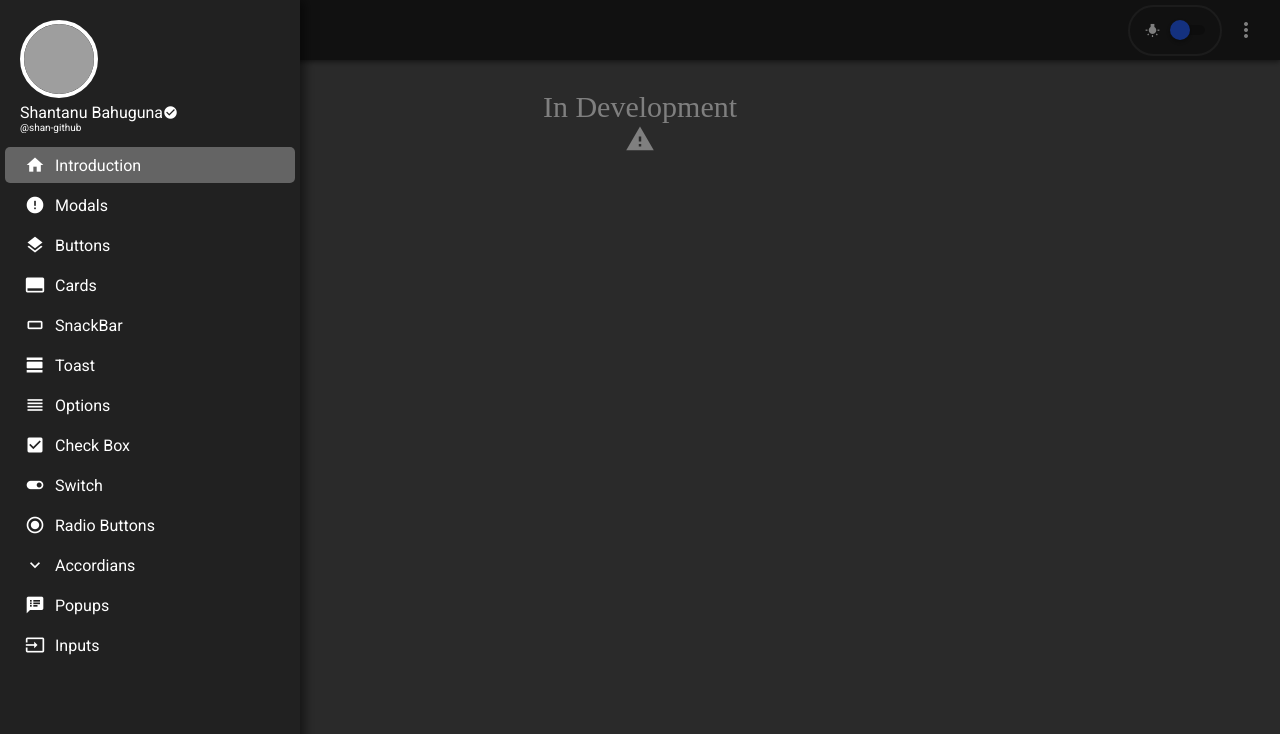
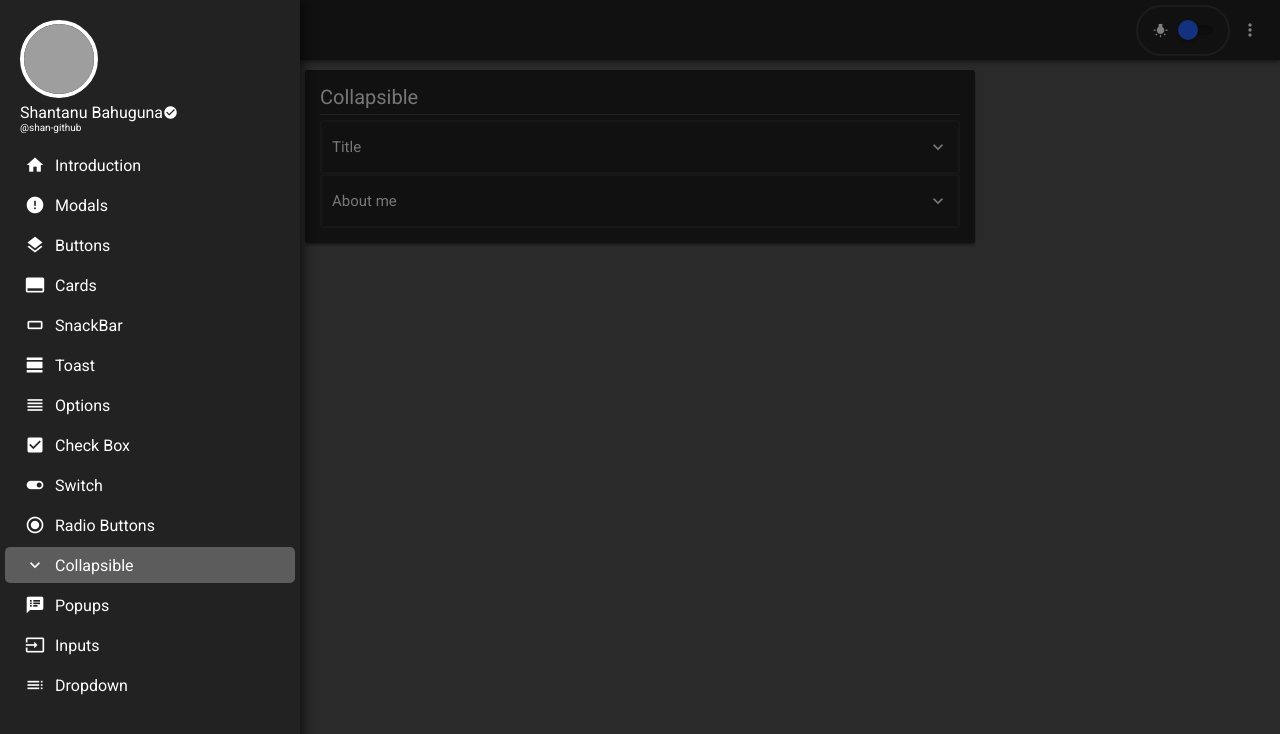
Before and after one commit to shan-github/Material-Components, a plain HTML site: page index.html in a window 1280 px wide. Both pictures are taken after a click on the element 30 px from the left and 29 px from the top of the page. Drawn offline with nearby package versions, Linux system fonts and the light colour scheme; grey boxes are pictures that could not be loaded.

Commit message:
Add files via upload

```diff
--- a/components/components.js
+++ b/components/components.js
@@ -15,7 +15,8 @@ $(document).ready(() => {
     $('.trans-material-btn'),
     $('.option li'),
     $('#icon'),
-    $('#drawer li')
+    $('#drawer li'),
+    $('.collapsible .title')
     // $('.switch-button')
     // $('.card')
   ])
@@ -35,6 +36,7 @@ const init = () => {
   createCheckMark()
   createSwitch()
   createRadio()
+  createAccordians()
   $('input').each((i, elm) => {
     elm.value = $(elm.parentElement)
       .text()
@@ -347,11 +349,25 @@ $('.checkbox').on('click', e => {
 $('.switch').on('change', e => {
   e.stopPropagation()
   const target = e.currentTarget,
-    input = target.children[0],
-    button = target.children[1].firstElementChild,
-    track = target.children[1]
+    input = target.children[0]
   // console.log(input.checked  )
-  if (input.checked) {
+  toggleSwitch(target, input.checked)
+})
+const createSwitch = () => {
+  let track = document.createElement('span'),
+    button = document.createElement('span')
+  $(track).addClass('switch-track')
+  $(button).addClass('switch-button')
+  $('.switch')
+    .append($(track).append($(button)))
+    .each((i, elm) => {
+      toggleSwitch(elm, elm.children[0].checked)
+    })
+}
+const toggleSwitch = ({ children }, checked) => {
+  const button = children[1].firstElementChild,
+    track = children[1]
+  if (checked) {
     $(button).css(
       'left',
       $(track).width() -
@@ -367,15 +383,7 @@ $('.switch').on('change', e => {
     $(button).css('left', 0)
     $(track).css('background-color', 'rgba(0,0,0,0.2)')
   }
-})
-const createSwitch = () => {
-  let track = document.createElement('span'),
-    button = document.createElement('span')
-  $(track).addClass('switch-track')
-  $(button).addClass('switch-button')
-  $('.switch').append($(track).append($(button)))
 }
-
 /**
  * Radio Buttons
  */
@@ -429,3 +437,47 @@ const toggleRadio = (radio, toggleVal) => {
     )
   }
 }
+
+/**
+ * Accordians
+ */
+const createAccordians = () => {
+  $('.collapsible .title')
+    .append(
+      $(document.createElement('i'))
+        .addClass('icon material-icons icons-small md-light')
+        .text('keyboard_arrow_down')
+    )
+    .prop('toggle', false)
+  $('.collapsible').height(
+    $('.collapsible .title')
+      .css('padding-top')
+      .split('p')[0] * 10
+  )
+}
+$('.collapsible .title').on('click', e => {
+  const parent = e.currentTarget.parentElement,
+  toggle=!$(parent).prop('toggle')
+  // console.log($(parent.children[0]).css('padding-top'))
+  $(parent).prop('toggle',toggle)
+
+  if (toggle) {
+    $(parent).height(
+      $(parent.children[0]).height() + $(parent.children[1]).height() + 30
+    )
+    e.currentTarget.children[0].animate(
+      { transform: ['rotate(0deg)', 'rotate(180deg)'] },
+      { duration: 200, fill: 'forwards' }
+    )
+  } else {
+    $(parent).height(
+      $(e.currentTarget)
+        .css('padding-top')
+        .split('p')[0] * 10
+    )
+    e.currentTarget.children[0].animate(
+      { transform: ['rotate(180deg)', 'rotate(0deg)'] },
+      { duration: 200, fill: 'forwards' }
+    )
+  }
+})
--- a/components/ripple.js
+++ b/components/ripple.js
@@ -49,7 +49,7 @@ const onMouseDown = e => {
   $(e.target).append(cir)
   cir.animate(
     {
-      transform: ['scale(3)', 'scale(' + e.target.clientWidth / 3 + ')'],
+      transform: ['scale('+e.target.clientWidth *0.05+')', 'scale(' + e.target.clientWidth / 3 + ')'],
       offset: [0, 0.2, 1],
       opacity: [0.4, 0.49, 0.5]
     },
--- a/components/style.css
+++ b/components/style.css
@@ -241,12 +241,12 @@ li{
 ---------------------Drawer-------------------
 */
 .active {
-    background-color: rgba(255,255,255,0.3);
-    color:#212121;
+    background-color: rgba(150,150,150,0.5);
+    /* color:#212121; */
 }
-.active i{
+/* .active i{
     color:#212121
-}
+} */
 .drawer-avatar{
     border-radius: 50%;
     margin-top: 20px;
@@ -290,7 +290,7 @@ li{
     visibility: hidden;
     box-shadow: 5px 0px 10px 0px rgba(0, 0, 0, 0.5);
     transition: left 0.3s ease;
-    background-color: #212121;
+    /* background-color: #212121; */
     z-index: 950;
     overflow-y: auto;
 }
@@ -313,12 +313,12 @@ li{
     margin: 4px 0px;
     align-items: center;
     border-radius: 5px;
-    color:#fff;
+    /* color:#fff; */
     cursor: pointer;
 }
 #drawer li i{
     margin-right: 10px;
-    color:#fff
+    /* color:#fff */
 }
 
 #drawer li:not(.active):hover {
@@ -752,6 +752,42 @@ transition: background-color ease 0.2s;
     background-color: rgba(0, 0, 0, 0.1);
 }
 
+
+/*
+Accordians
+*/
+.collapsible{
+    overflow: hidden;
+    /* padding: 10px; */
+    border-radius: 3px;
+    display: flex;
+    flex-direction: column;
+    border:2px solid rgba(150,150,150,0.1);
+    transition: height ease 0.2s;
+    /* height: 30px;    */
+}
+.collapsible .title{
+    position: relative;
+    /* overflow: hidden; */
+margin: 0px;
+cursor: pointer;
+padding:5px 0px 5px 10px;
+width: auto;
+font-size: 15px;
+display: flex;
+flex-direction: row;
+align-items: center;
+justify-content: space-between;
+text-align: center;
+/* background-color: #1B9A59 */
+}
+.collapsible .content{
+    padding:10px;
+    /* font-size: 20px; */
+}
+/* .accordian .acc-title:hover{
+background-color:rgba(255,255,255,0.1);
+} */
 /*
 ---------------------Loading-------------------
 */
--- a/index.html
+++ b/index.html
@@ -5,8 +5,8 @@
     <link rel="stylesheet" href="https://fonts.googleapis.com/css?family=Roboto">
     <link href="https://fonts.googleapis.com/icon?family=Material+Icons" rel="stylesheet">
     <link rel="stylesheet" href="./components/style.css">
-    <script src="https://code.jquery.com/jquery-3.4.1.min.js"></script>
-<!--     <script src="./jquery/dist/jquery.min.js"></script> -->
+    <!-- <script src="https://code.jquery.com/jquery-3.4.1.min.js"></script> -->
+    <script src="./jquery/dist/jquery.min.js"></script>
     <script defer src="./components/ripple.js"></script>
     <script defer src="./components/components.js"></script>
 </head>
@@ -23,22 +23,22 @@
             <div class='d-flex-row p-10 round' style='align-items: center;border:2px solid rgba(255,255,255,0.1)'>
                 <i class='material-icons icons-x-small md-light'>wb_incandescent</i>
                 <label class="switch">
-                    <input type="checkbox" name='t-dark-mode' checked>
+                    <input type="checkbox" name='t-dark-mode'>
                 </label>
             </div>
         </div>
         <div class='option-container'>
-            <i class="icon material-icons">more_vert</i>
+            <i class="icon material-icons icons-small">more_vert</i>
             <ul class='option'>
-                <li> <i class="material-icons md-dark icons-x-small">settings</i>
+                <li> <i class="material-icons m-light icons-x-small">settings</i>
                     Settings</li>
-                <li><i class="material-icons md-dark icons-x-small">face</i>Profile</li>
-                <li><i class="material-icons md-dark icons-x-small">keyboard_tab</i>Log out</li>
+                <li><i class="material-icons m-light icons-x-small">face</i>Profile</li>
+                <li><i class="material-icons m-light icons-x-small">keyboard_tab</i>Log out</li>
             </ul>
         </div>
     </div>
 
-    <div id="drawer">
+    <div id="drawer" class='m-dark'>
         <div style='overflow: hidden;position: relative; width:"100%"; height:"30%"'>
             <div class="drawer-avatar-div">
                 <img width="70px" height="70px" src="pic.jpg" class='drawer-avatar' />
@@ -51,8 +51,11 @@
             </div>
             <!-- <div class="drawer-mask"></div> -->
         </div>
+        <!-- <div class='collapsible'>
+            <p class='title'>Components</p>
+            <div class='content'> -->
                 <ul>
-            <li class='active' id='intro'>
+                    <li class='' id='intro'>
                         <i class="material-icons  icons-small">home</i>
                         Introduction
                     </li>
@@ -92,9 +95,9 @@
                         <i class="material-icons icons-small">radio_button_on</i>
                         Radio Buttons
                     </li>
-            <li class='' id='accordian'>
+                    <li class='active' id='accordian'>
                         <i class="material-icons icons-small">keyboard_arrow_down</i>
-                Accordians
+                        Collapsible
                     </li>
                     <li class='' id='popup'>
                         <i class="material-icons icons-small">speaker_notes</i>
@@ -104,7 +107,15 @@
                         <i class="material-icons icons-small">input</i>
                         Inputs
                     </li>
+                    <li class='' id='dropdown'>
+                        <i class="material-icons icons-small">toc</i>
+                        Dropdown
+                    </li>
                 </ul>
+
+            <!-- </div> -->
+        </div>
+
     </div>
     <!-- <div id="content"> </div> -->
     <div class='content-con'>
@@ -318,7 +329,38 @@
 
             </div>
         </div>
+        <div class='pages' id='accordian'>
+            <div class='card card-dark' style='width: 50%'>
+                <p class='title'>Collapsible</p>
+                <div class='collapsible'>
+                    <p class='title'>Title</p>
+                    <div class='content'>
+                        <p>
+                            Lorem ipsum dolor sit amet, consectetur adipiscing elit, sed do eiusmod tempor incididunt ut
+                            labore et dolore magna aliqua. Ut enim ad minim veniam, quis nostrud exercitation ullamco
+                            laboris nisi ut aliquip ex ea commodo consequat. Duis aute irure dolor in reprehenderit in
+                            voluptate velit esse cillum dolore eu fugiat nulla pariatur. Excepteur sint occaecat
+                            cupidatat non proident, sunt in culpa qui officia deserunt mollit anim id est laborum.
+                         </p>
+                        <button class='material-btn m-primary p-10'>Submit</button>
+                    </div>
+                </div>
+                <div class='collapsible'>
+                    <p class='title'>About me</p>
+                    <div class='content'>
+                        <p>
+                            Lorem ipsum dolor sit amet, consectetur adipiscing elit, sed do eiusmod tempor incididunt ut
+                            labore et dolore magna aliqua. Ut enim ad minim veniam, quis nostrud exercitation ullamco
+                            laboris nisi ut aliquip ex ea commodo consequat. Duis aute irure dolor in reprehenderit in
+                            voluptate velit esse cillum dolore eu fugiat nulla pariatur. Excepteur sint occaecat
+                            cupidatat non proident, sunt in culpa qui officia deserunt mollit anim id est laborum.
+                         </p>
+                        <!-- <button class='trans-material-btn m-primary p-10'>Submit</button> -->
+                    </div>
+                </div>
 
+            </div>
+        </div>
     </div>
 
 
@@ -340,8 +382,9 @@
     $('input[name="t-dark-mode"]').on('change', e => {
         $('.card').toggleClass('card-dark')
         $('#header').toggleClass('m-light')
+        $('#drawer').toggleClass('m-light')
         if (e.target.checked) {
-            $('.pages').css('background-color', '#fff')
+            $('.pages').css('background-color', '#ddd')
             // $('#drawer').css('background-color', '#fff')
         }
         else {
```
Lines whose indentation alone changed are shown as unchanged.
